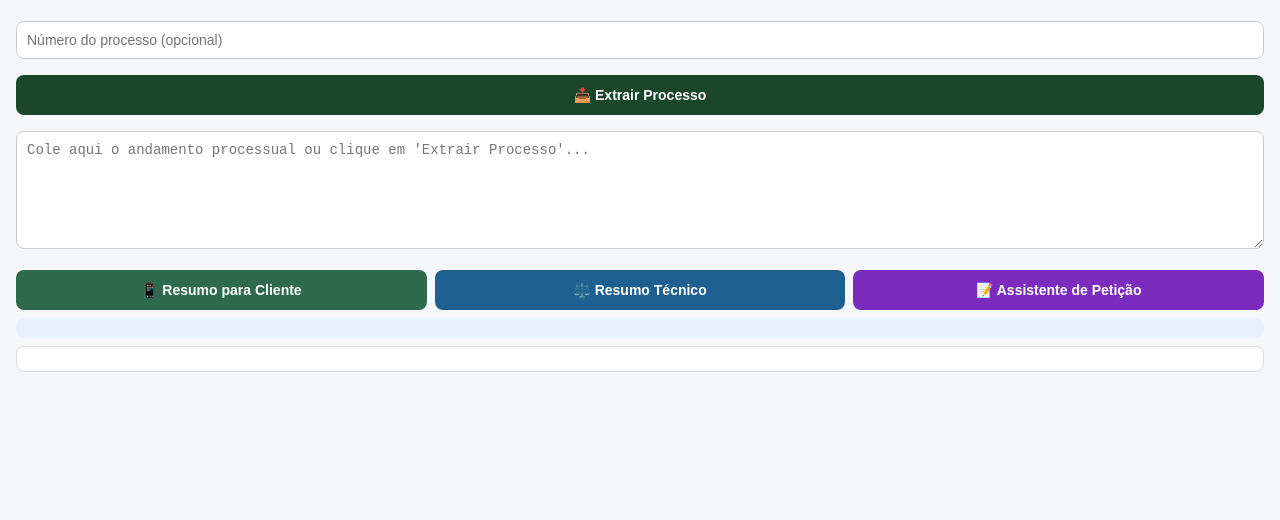
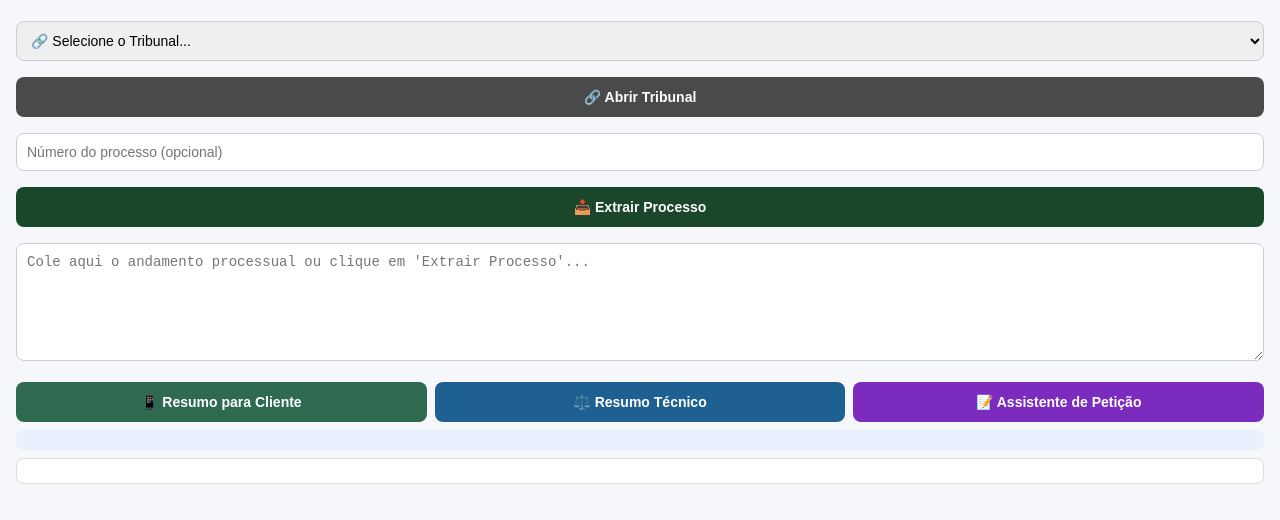
Before and after one commit to motorola2019e5andre/juris-assistant, a browser extension: page apps/extension/sidepanel.html in a window 1280 px wide. Shown: the part 44-564 px from the top of the page. Drawn offline with Linux system fonts and the light colour scheme.

Commit message:
Adiciona select com 24 TRTs e TST + botao Abrir Tribunal

```diff
--- a/apps/extension/sidepanel.html
+++ b/apps/extension/sidepanel.html
@@ -7,7 +7,7 @@
     * { margin: 0; padding: 0; box-sizing: border-box; }
     body { width: 100%; min-height: 100vh; padding: 16px; font-family: 'Segoe UI', Arial, sans-serif; background: #f5f7fa; }
     h3 { color: #1a472a; text-align: center; margin: 0 0 16px 0; }
-    input, textarea { width: 100%; margin: 8px 0; padding: 10px; border: 1px solid #ccc; border-radius: 8px; box-sizing: border-box; font-size: 14px; }
+    input, textarea, select { width: 100%; margin: 8px 0; padding: 10px; border: 1px solid #ccc; border-radius: 8px; box-sizing: border-box; font-size: 14px; }
     button { width: 100%; padding: 12px; border: none; border-radius: 8px; cursor: pointer; margin: 8px 0; font-weight: bold; font-size: 14px; transition: all 0.2s; }
     button:hover { opacity: 0.9; transform: translateY(-1px); }
     .btn-client { background: #2d6a4f; color: white; }
@@ -24,6 +24,39 @@
   <h3>⚖️ Juris Assistant</h3>
 
   <div id="mainDiv">
+    <!-- SELECT DE TRIBUNAIS -->
+    <select id="tribunalSelect">
+      <option value="">🔗 Selecione o Tribunal...</option>
+      <option value="https://pje.tst.jus.br">⚖️ TST</option>
+      <option value="https://pje.trt1.jus.br/primeirograu/login.seam">⚖️ TRT 1ª Região (RJ)</option>
+      <option value="https://pje.trt2.jus.br">⚖️ TRT 2ª Região (SP - Capital)</option>
+      <option value="https://pje.trt3.jus.br">⚖️ TRT 3ª Região (MG)</option>
+      <option value="https://pje.trt4.jus.br">⚖️ TRT 4ª Região (RS)</option>
+      <option value="https://pje.trt5.jus.br">⚖️ TRT 5ª Região (BA)</option>
+      <option value="https://pje.trt6.jus.br">⚖️ TRT 6ª Região (PE)</option>
+      <option value="https://pje.trt7.jus.br">⚖️ TRT 7ª Região (CE)</option>
+      <option value="https://pje.trt8.jus.br">⚖️ TRT 8ª Região (PA/AP)</option>
+      <option value="https://pje.trt9.jus.br">⚖️ TRT 9ª Região (PR)</option>
+      <option value="https://pje.trt10.jus.br">⚖️ TRT 10ª Região (DF/TO)</option>
+      <option value="https://pje.trt11.jus.br">⚖️ TRT 11ª Região (AM/RR)</option>
+      <option value="https://pje.trt12.jus.br">⚖️ TRT 12ª Região (SC)</option>
+      <option value="https://pje.trt13.jus.br">⚖️ TRT 13ª Região (PB)</option>
+      <option value="https://pje.trt14.jus.br">⚖️ TRT 14ª Região (RO/AC)</option>
+      <option value="https://pje.trt15.jus.br">⚖️ TRT 15ª Região (SP - Interior)</option>
+      <option value="https://pje.trt16.jus.br">⚖️ TRT 16ª Região (MA)</option>
+      <option value="https://pje.trt17.jus.br">⚖️ TRT 17ª Região (ES)</option>
+      <option value="https://pje.trt18.jus.br">⚖️ TRT 18ª Região (GO)</option>
+      <option value="https://pje.trt19.jus.br">⚖️ TRT 19ª Região (AL)</option>
+      <option value="https://pje.trt20.jus.br">⚖️ TRT 20ª Região (SE)</option>
+      <option value="https://pje.trt21.jus.br">⚖️ TRT 21ª Região (RN)</option>
+      <option value="https://pje.trt22.jus.br">⚖️ TRT 22ª Região (PI)</option>
+      <option value="https://pje.trt23.jus.br">⚖️ TRT 23ª Região (MT)</option>
+      <option value="https://pje.trt24.jus.br">⚖️ TRT 24ª Região (MS)</option>
+    </select>
+
+    <!-- BOTÃO ABRIR TRIBUNAL -->
+    <button id="abrirTribunalBtn" class="btn-extract">🔗 Abrir Tribunal</button>
+
     <!-- Número do processo -->
     <input type="text" id="numeroProcesso" placeholder="Número do processo (opcional)">
 
--- a/apps/extension/sidepanel.js
+++ b/apps/extension/sidepanel.js
@@ -35,6 +35,17 @@ document.getElementById('extrairProcessoBtn').onclick = async () => {
     }
   } catch(e) {
     resultMsg.innerHTML = '❌ Erro ao extrair: ' + e.message;
+  }
+};
+
+// ABRIR TRIBUNAL SELECIONADO
+document.getElementById('abrirTribunalBtn').onclick = () => {
+  const url = document.getElementById('tribunalSelect').value;
+  if (url) {
+    chrome.tabs.create({ url: url });
+    resultMsg.innerHTML = '🔗 Abrindo tribunal...';
+  } else {
+    resultMsg.innerHTML = '❌ Selecione um tribunal primeiro!';
   }
 };
 
```
